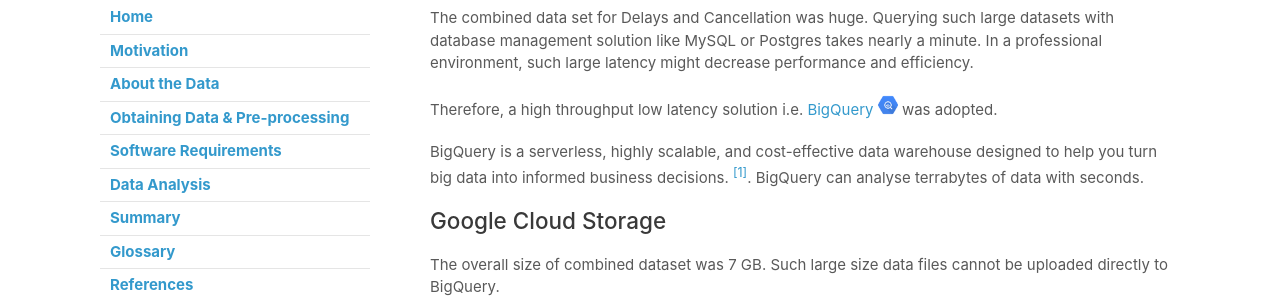
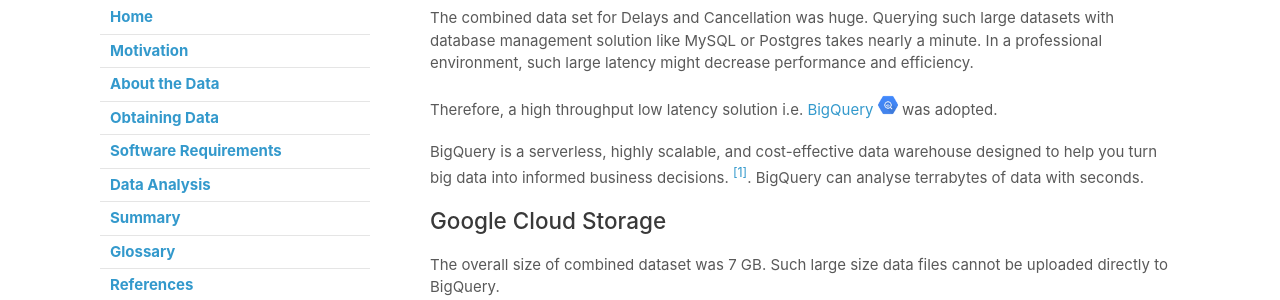
Before and after one commit to ayush-usf/Kaggle-Airline-Data-Analysis, a Jekyll site: the page built from requirements.md, in a window 1280 px wide. Shown: the part 234-534 px from the top of the page. Built offline with Jekyll 4.4.1, drawn with Linux system fonts in a browser that asks for light colours; our own code applies the rules of GitHub Pages for plain Markdown files; part of the change alters nothing that is shown.

Commit message:
url ref fixed

```diff
--- a/_config.yml
+++ b/_config.yml
@@ -10,7 +10,7 @@ navigation:
     url: motivation
   - title: About the Data
     url: about
-  - title: Obtaining Data & Pre-processing
+  - title: Obtaining Data
     url: obtaining
   - title: Software Requirements
     url: requirements
--- a/requirements.md
+++ b/requirements.md
@@ -34,9 +34,9 @@ As the datasets were clean and difinite, the schema for both table was generated
 
 <div class="parent" style="display: inline-block;width: 100%;">
     <div class="header3" style="display: inline;float: left;width: 50%;">
-        <a href="about"><img src="images/prev-page.png" style="max-width: 50px"></a>
+        <a href="obtaining"><img src="images/prev-page.png" style="max-width: 50px"></a>
     </div>
     <div style="text-align: right;display: inline;cursor:pointer;float: right;right: -6px;" align="right">
-        <a href="ontaining"><img src="images/next-page.png" style="max-width: 50px"></a>
+        <a href="analysis"><img src="images/next-page.png" style="max-width: 50px"></a>
     </div>
 </div>
```
